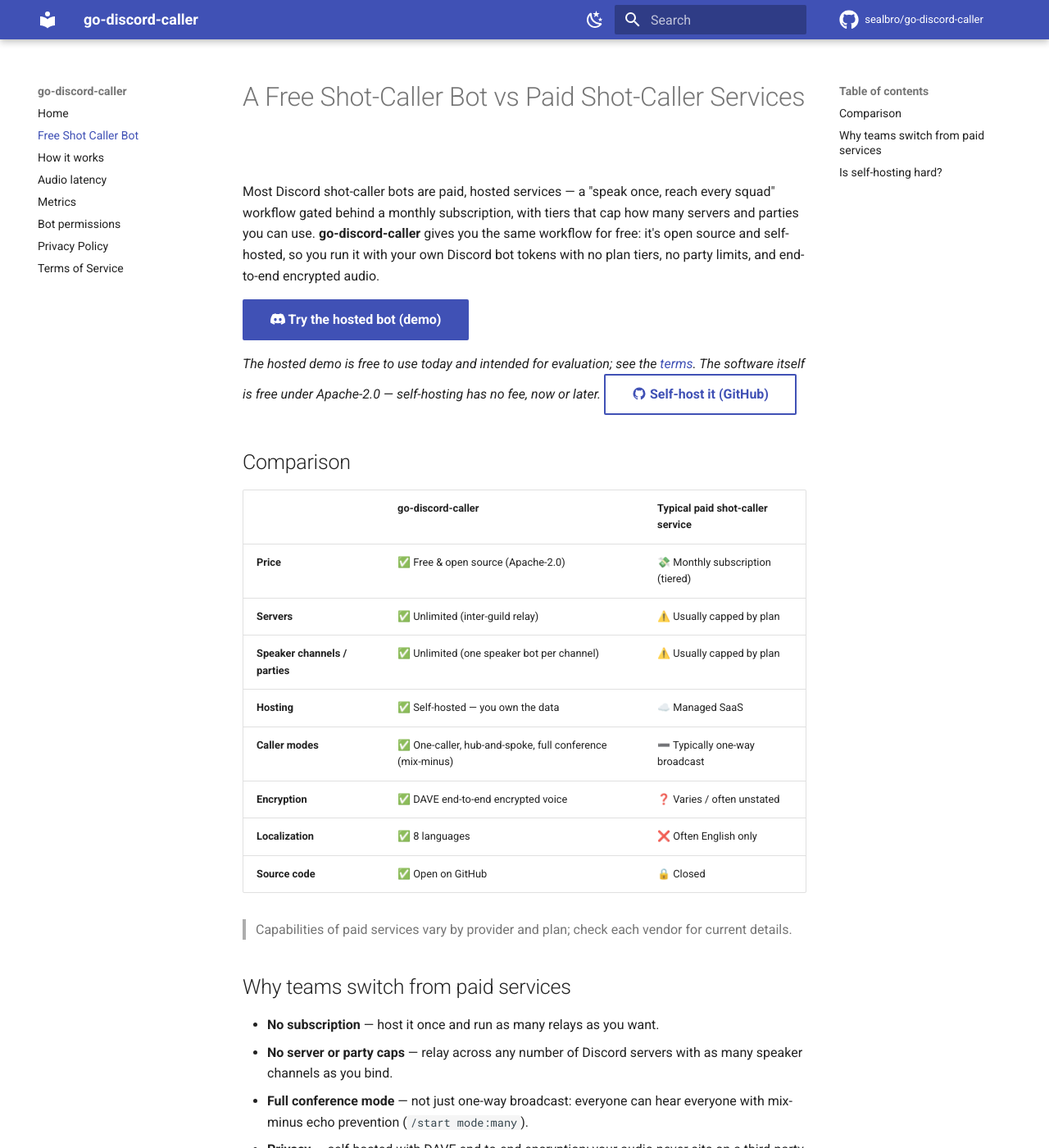
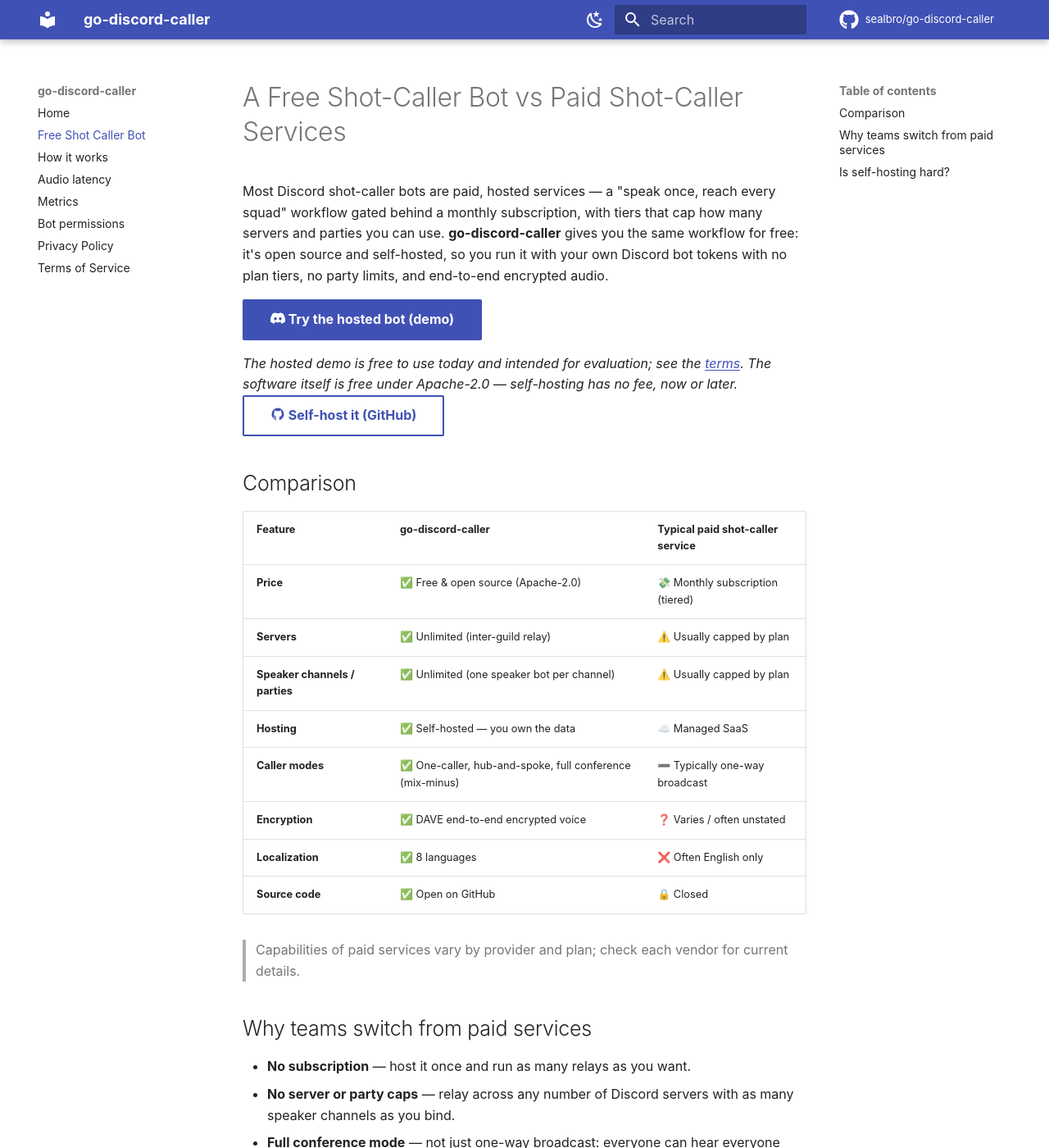
Before and after one commit to sealbro/go-discord-caller, an MkDocs documentation site: the page built from misc/website/free-shot-caller-bot.md, in a window 1280 px wide and 1400 px high. Shown: the whole window at 82% size. Built offline with MkDocs 1.6.1 and Material for MkDocs 9.7.7, drawn with Linux system fonts in a browser that asks for light colours; comment, search, counter and statistics services are not loaded.

Commit message:
perf(website): faster mobile load and WCAG contrast fixes (#106)

```diff
--- a/misc/overrides/main.html
+++ b/misc/overrides/main.html
@@ -57,11 +57,9 @@
   {% endif %}
 {% endblock %}
 
-{#- Render Mermaid diagrams -#}
-{% block scripts %}
-  {{ super() }}
-  <script type="module">
-    import mermaid from "https://cdn.jsdelivr.net/npm/mermaid@11/dist/mermaid.esm.min.mjs";
-    mermaid.initialize({ startOnLoad: true });
-  </script>
+{#- The theme's search dialog has no accessible name; patch it here rather than fork the whole partial. -#}
+{% block header %}
+  {% filter replace('data-md-component="search" role="dialog"', 'data-md-component="search" role="dialog" aria-label="' ~ lang.t("search") ~ '"') %}
+    {{ super() }}
+  {% endfilter %}
 {% endblock %}
--- a/misc/website/free-shot-caller-bot.md
+++ b/misc/website/free-shot-caller-bot.md
@@ -22,7 +22,7 @@ Most Discord shot-caller bots are paid, hosted services — a "speak once, reach
 
 ## Comparison
 
-| | go-discord-caller | Typical paid shot-caller service |
+| Feature | go-discord-caller | Typical paid shot-caller service |
 |---|---|---|
 | **Price** | ✅ Free & open source (Apache-2.0) | 💸 Monthly subscription (tiered) |
 | **Servers** | ✅ Unlimited (inter-guild relay) | ⚠️ Usually capped by plan |
--- /dev/null
+++ b/misc/website/stylesheets/extra.css
@@ -0,0 +1,26 @@
+/* Colour overrides that bring the Material theme up to WCAG AA contrast. */
+
+/* Body links are told apart from text by colour alone, which fails 3:1 against the text. */
+.md-typeset p a:not(.md-button),
+.md-typeset li a:not(.md-button),
+.md-typeset td a:not(.md-button) {
+  text-decoration: underline;
+  text-underline-offset: 0.15em;
+}
+
+[data-md-color-scheme="slate"] .md-typeset .md-button:not(.md-button--primary) {
+  color: var(--md-typeset-a-color);
+  border-color: var(--md-typeset-a-color);
+}
+
+[data-md-color-scheme="slate"] {
+  --md-code-hl-constant-color: #9d8fe6;
+}
+
+[data-md-color-scheme="default"] {
+  --md-code-hl-variable-color: #6b6b6b;
+}
+
+[data-md-color-scheme="default"] .md-copyright {
+  color: #8a8a8a;
+}
--- a/mkdocs.yml
+++ b/mkdocs.yml
@@ -18,6 +18,7 @@ site_dir: misc/www
 theme:
   name: material
   custom_dir: misc/overrides
+  font: false
   icon:
     repo: fontawesome/brands/github
   palette:
@@ -43,6 +44,9 @@ theme:
     - content.code.copy
     - search.suggest
     - search.highlight
+
+extra_css:
+  - stylesheets/extra.css
 
 plugins:
   - search
```
